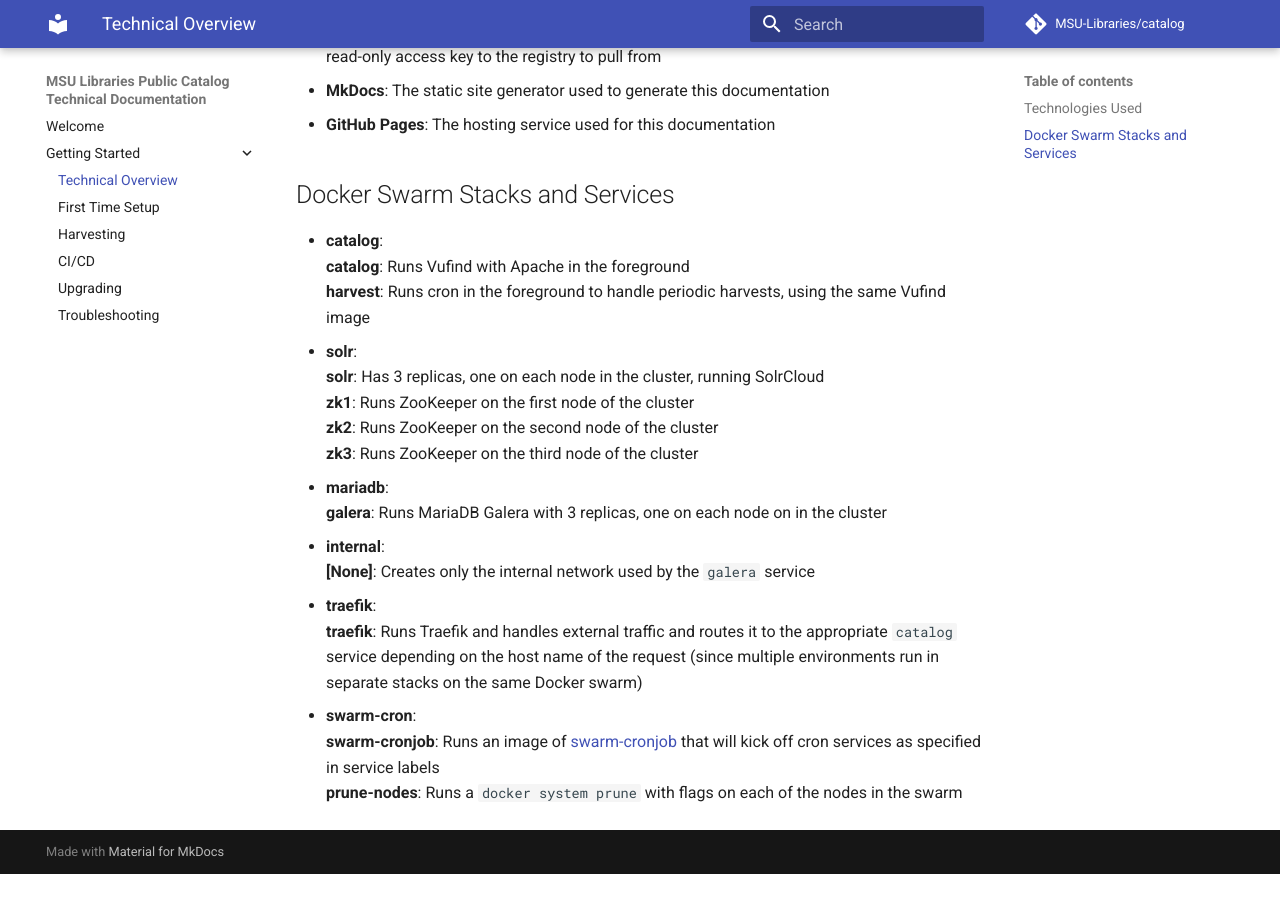
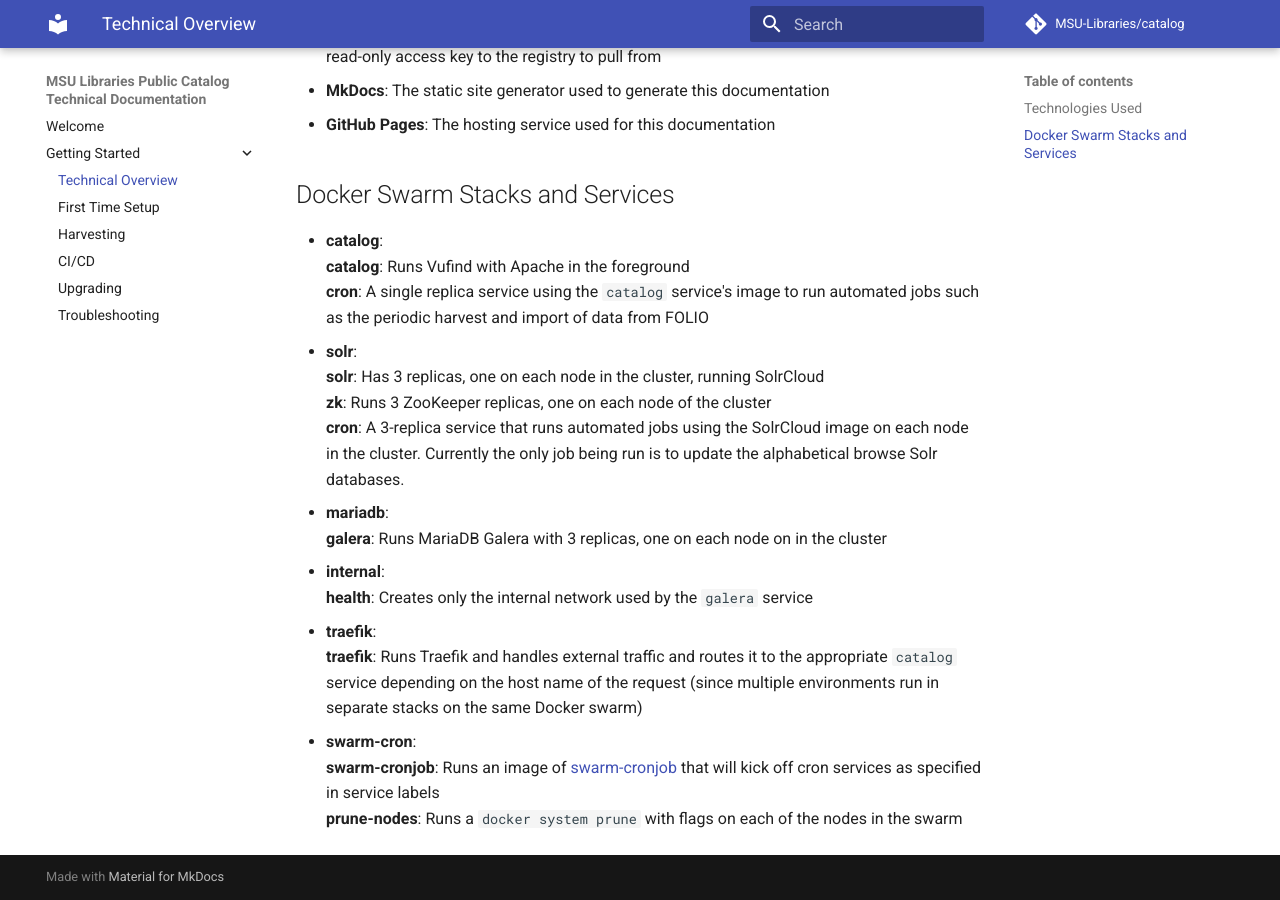
Before and after one commit to MSU-Libraries/catalog, an MkDocs documentation site: the page built from docs/tech-overview.md, in a window 1280 px wide and 900 px high, scrolled down 922 px. Built offline with MkDocs 1.6.1 and Material for MkDocs 9.7.7, drawn with Linux system fonts in a browser that asks for light colours; comment, search, counter and statistics services are not loaded; before the commit the page ends 1796 px from its top, so only the background shows below that.

Commit message:
Update technical docs for accuracy

```diff
--- a/docs/tech-overview.md
+++ b/docs/tech-overview.md
@@ -34,16 +34,17 @@
 ## Docker Swarm Stacks and Services
 * **catalog**:
     **catalog**: Runs Vufind with Apache in the foreground
-    **harvest**: Runs cron in the foreground to handle periodic harvests, using the same Vufind image
+    **cron**: A single replica service using the `catalog` service's image to run automated jobs
+    such as the periodic harvest and import of data from FOLIO
 * **solr**:
     **solr**: Has 3 replicas, one on each node in the cluster, running SolrCloud
-    **zk1**: Runs ZooKeeper on the first node of the cluster
-    **zk2**: Runs ZooKeeper on the second node of the cluster
-    **zk3**: Runs ZooKeeper on the third node of the cluster
+    **zk**: Runs 3 ZooKeeper replicas, one on each node of the cluster
+    **cron**: A 3-replica service that runs automated jobs using the SolrCloud image on each node in the cluster.
+    Currently the only job being run is to update the alphabetical browse Solr databases.
 * **mariadb**:
     **galera**: Runs MariaDB Galera with 3 replicas, one on each node on in the cluster
 * **internal**:
-    **[None]**: Creates only the internal network used by the `galera` service
+    **health**: Creates only the internal network used by the `galera` service
 * **traefik**:
     **traefik**:  Runs Traefik and handles external traffic and routes it to the appropriate `catalog` service
 depending on the host name of the request (since multiple environments run in separate stacks on the same Docker
```
